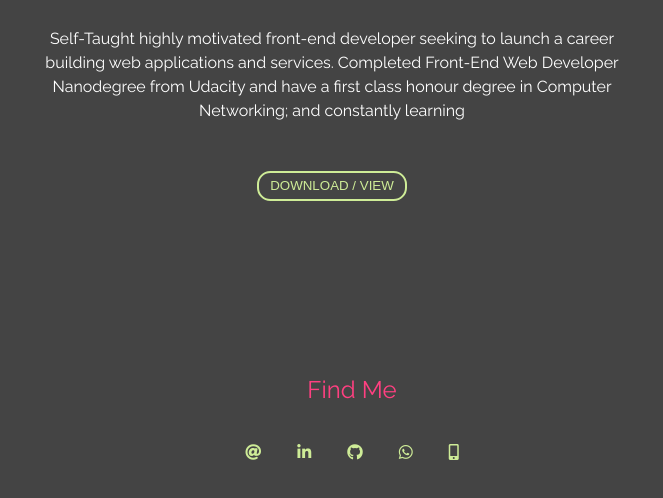
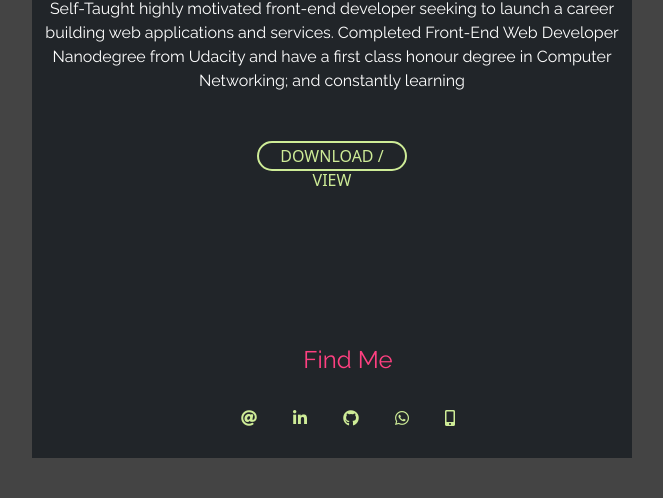
Before and after one commit to miraEbrahim/miraEbrahim.github.io, a website: page index.html in a window 1280 px wide. Shown: the part 286-784 px from the top of the page, without its empty margins (308-971 px from the left). Drawn offline with nearby package versions, Linux system fonts and the light colour scheme.

Commit message:
add bootstrap

```diff
--- a/index.html
+++ b/index.html
@@ -9,13 +9,13 @@
     <link rel="shortcut icon" href="favicon.ico" type="image/x-icon">
     <!-- CSS Styles -->
     <link rel="stylesheet" href="css/style.css">
-
+    <link href="https://cdn.jsdelivr.net/npm/bootstrap@5.0.1/dist/css/bootstrap.min.css" rel="stylesheet" integrity="sha384-+0n0xVW2eSR5OomGNYDnhzAbDsOXxcvSN1TPprVMTNDbiYZCxYbOOl7+AMvyTG2x" crossorigin="anonymous">
     <!-- FontAwesome Style from CDN -->
     <link rel="stylesheet" href="https://use.fontawesome.com/releases/v5.7.2/css/all.css" integrity="sha384-fnmOCqbTlWIlj8LyTjo7mOUStjsKC4pOpQbqyi7RrhN7udi9RwhKkMHpvLbHG9Sr" crossorigin="anonymous">
 </head>
 <body>
     <div id="flex-container">
-        <div class="inner-center">
+        <div class="inner-center bg-dark">
             <p class="title">
                 Hello, I'm
                 <span>
@@ -45,5 +45,6 @@
             </div>
         </div>
     </div>
+    <script src="https://cdn.jsdelivr.net/npm/bootstrap@5.0.1/dist/js/bootstrap.bundle.min.js" integrity="sha384-gtEjrD/SeCtmISkJkNUaaKMoLD0//ElJ19smozuHV6z3Iehds+3Ulb9Bn9Plx0x4" crossorigin="anonymous"></script>
 </body>
 </html>
```
